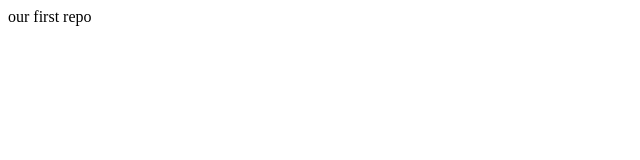
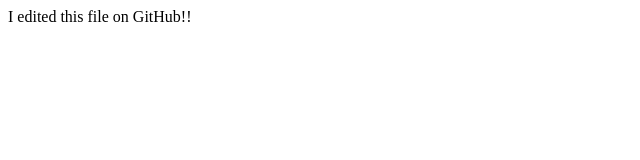
Before and after one commit to tonymnshk/git-course-repo, a website: page index.html in a window 1280 px wide. Shown: the whole page, without its empty margins (0-640 px from the left). Drawn offline with Linux system fonts and the light colour scheme.

Commit message:
edited on GitHub

```diff
--- a/index.html
+++ b/index.html
@@ -1,6 +1,6 @@
 <!DOCTYPE html>
 <html>
   <body>
-    our first repo
+    I edited this file on GitHub!!
   </body>
 </html>
```
